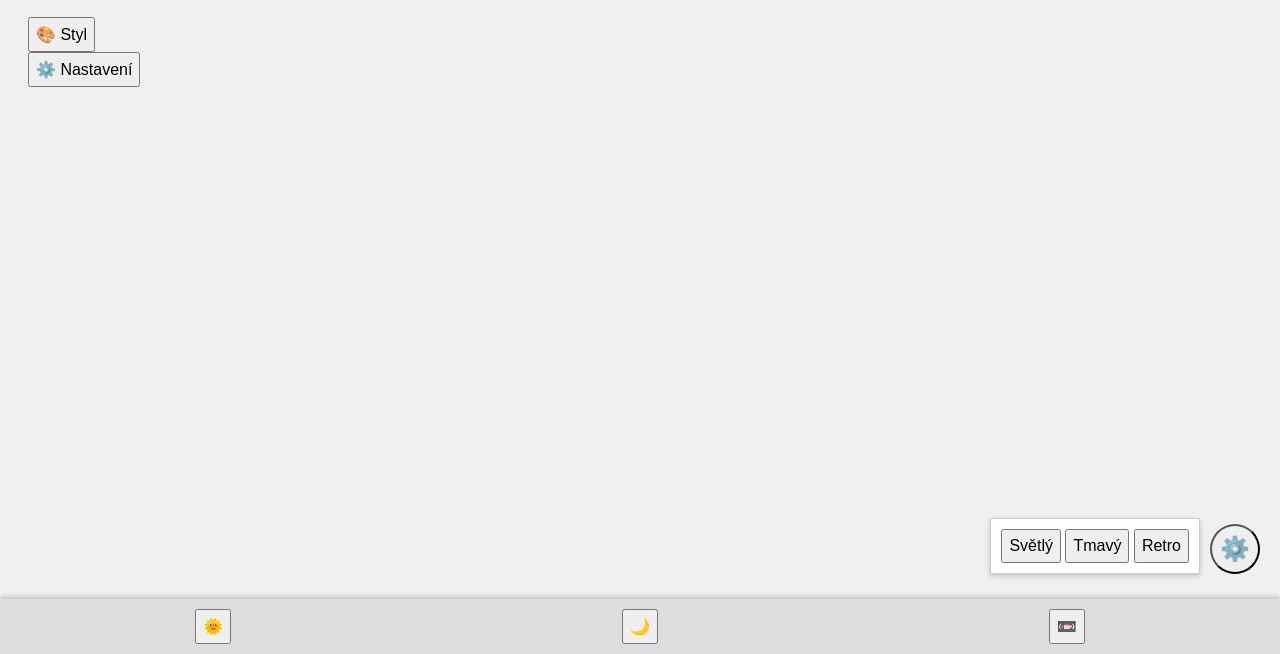
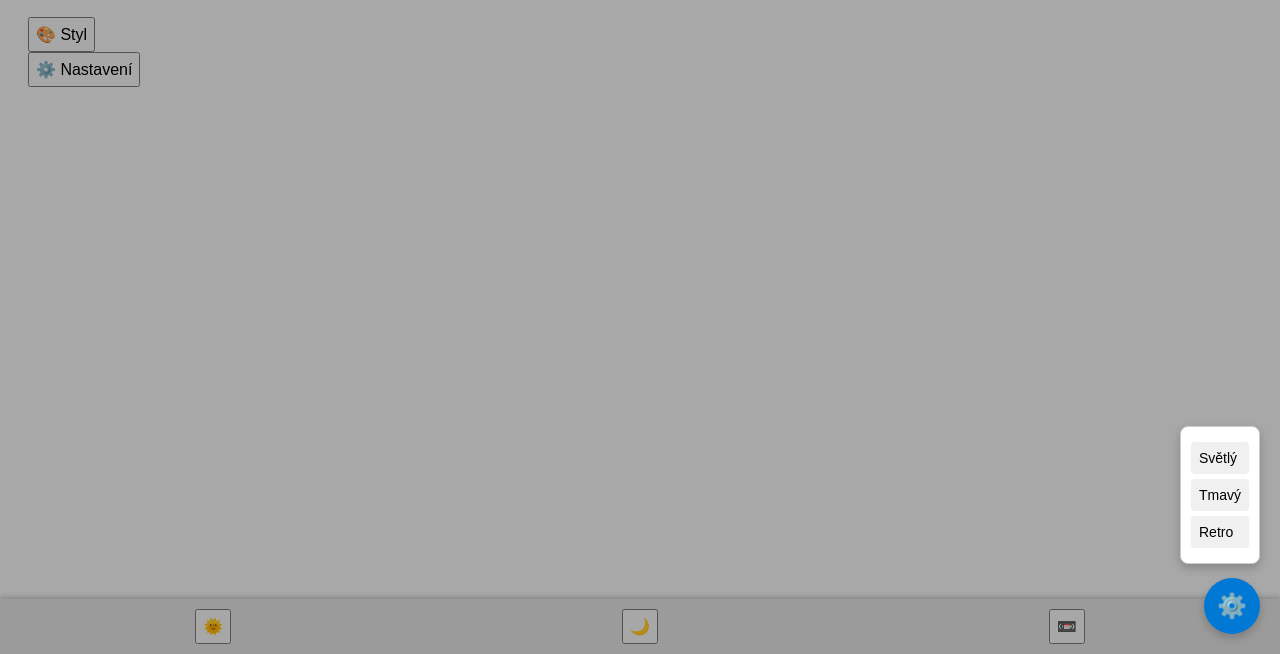
Before and after one commit to yetti333/todo-pwa, a plain HTML site: page index.html in a window 1280 px wide. Both pictures are taken after a click on the button "⚙️". Shown: the part 146-800 px from the top of the page. Drawn offline with Linux system fonts and the light colour scheme.

Commit message:
Add files via upload

```diff
--- a/app.js
+++ b/app.js
@@ -102,12 +102,16 @@ document.addEventListener("DOMContentLoaded", () => {
 
   // FAB
   const fab = document.getElementById("fab");
-  const fabMenu = document.getElementById("fab-menu");
-  if (fab && fabMenu) {
-    fab.addEventListener("click", () => {
-      fabMenu.classList.toggle("hidden");
-    });
-  }
+const fabMenu = document.getElementById("fab-menu");
+const fabOverlay = document.getElementById("fab-overlay");
+
+function toggleFabMenu() {
+  fabMenu.classList.toggle("visible");
+  fabOverlay.classList.toggle("visible");
+}
+
+fab.addEventListener("click", toggleFabMenu);
+fabOverlay.addEventListener("click", toggleFabMenu);
 
   // Styl při načtení
   const savedStyle = localStorage.getItem("appStyle");
--- a/index.html
+++ b/index.html
@@ -34,12 +34,15 @@
 </div>
 
   <!-- FAB tkacitko -->
-   <button id="fab">⚙️</button>
-<div id="fab-menu" class="fab-menu hidden">
+<button id="fab">⚙️</button>
+
+<div id="fab-menu" class="fab-menu">
   <button data-style="light">Světlý</button>
   <button data-style="dark">Tmavý</button>
   <button data-style="retro">Retro</button>
 </div>
+
+<div id="fab-overlay"></div>
 
   <!-- bottom nav -->
    <nav id="bottom-nav">
--- a/style.css
+++ b/style.css
@@ -62,23 +62,80 @@ li {
 }
 
 /* FAB */
+/* FAB tlačítko */
 #fab {
   position: fixed;
-  bottom: 80px;
+  bottom: 20px;
   right: 20px;
   font-size: 24px;
   border-radius: 50%;
-  width: 50px;
-  height: 50px;
+  width: 56px;
+  height: 56px;
+  background-color: #0078d4;
+  color: white;
+  border: none;
+  box-shadow: 0 4px 8px rgba(0,0,0,0.2);
+  z-index: 1001;
+  transition: background-color 0.3s ease;
 }
+#fab:hover {
+  background-color: #005fa3;
+}
+
+/* FAB menu */
 .fab-menu {
   position: fixed;
-  bottom: 80px;
-  right: 80px;
+  bottom: 90px;
+  right: 20px;
   background: #fff;
   border: 1px solid #ccc;
+  border-radius: 8px;
   padding: 10px;
-  box-shadow: 0 2px 5px rgba(0,0,0,0.2);
+  box-shadow: 0 4px 10px rgba(0,0,0,0.2);
+  opacity: 0;
+  transform: translateY(20px);
+  pointer-events: none;
+  transition: transform 0.3s ease, opacity 0.3s ease;
+  z-index: 1002;
+}
+.fab-menu.visible {
+  opacity: 1;
+  transform: translateY(0);
+  pointer-events: auto;
+}
+
+/* Overlay pozadí */
+#fab-overlay {
+  position: fixed;
+  top: 0; left: 0;
+  width: 100%; height: 100%;
+  background: rgba(0,0,0,0.3);
+  opacity: 0;
+  pointer-events: none;
+  transition: opacity 0.3s ease;
+  z-index: 1000;
+}
+#fab-overlay.visible {
+  opacity: 1;
+  pointer-events: auto;
+}
+
+/* Tlačítka v menu */
+.fab-menu button {
+  display: block;
+  width: 100%;
+  margin: 5px 0;
+  padding: 8px;
+  font-size: 14px;
+  background: #f0f0f0;
+  border: none;
+  border-radius: 4px;
+  cursor: pointer;
+  text-align: left;
+  transition: background 0.2s ease;
+}
+.fab-menu button:hover {
+  background: #e0e0e0;
 }
 
 /* Bottom nav */
```
